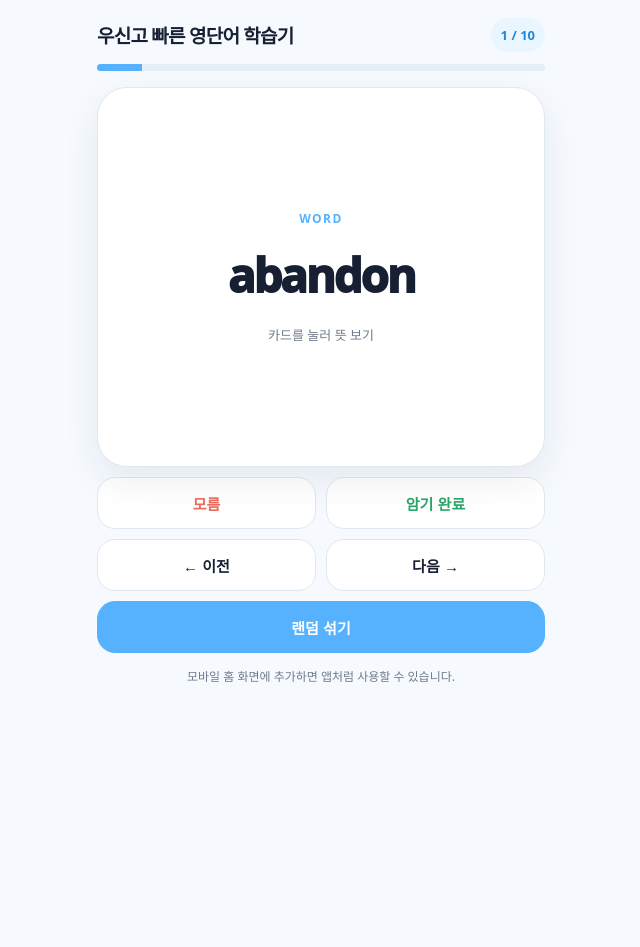
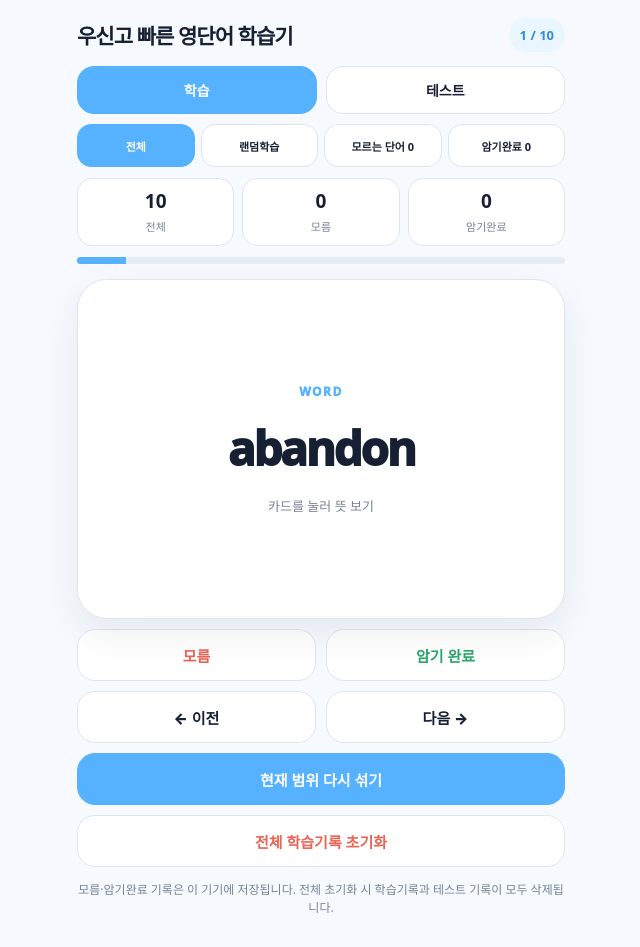
Before and after one commit to wooshin-vocab/wooshin-vocab.github.io, a plain HTML site: page index.html in a window 1280 px wide. Shown: the whole page, without its empty margins (319-959 px from the left). Before the commit the page ends 800 px from the top, so only its background shows below. Drawn offline with Linux system fonts and the light colour scheme.

Commit message:
Add files via upload

```diff
--- a/index.html
+++ b/index.html
@@ -2,107 +2,80 @@
 <html lang="ko">
 <head>
 <meta charset="utf-8">
-  <meta name="viewport" content="width=device-width, initial-scale=1, viewport-fit=cover">
+<meta name="viewport" content="width=device-width,initial-scale=1,viewport-fit=cover">
 <meta name="theme-color" content="#56B2FF">
 <meta name="apple-mobile-web-app-capable" content="yes">
-  <meta name="apple-mobile-web-app-status-bar-style" content="default">
-  <meta name="apple-mobile-web-app-title" content="영단어 카드">
+<meta name="apple-mobile-web-app-title" content="빠른 영단어">
 <link rel="manifest" href="manifest.webmanifest">
+<link rel="apple-touch-icon" href="icon-192.png">
 <title>우신고 빠른 영단어 학습기</title>
 <style>
-    :root{--sky:#56B2FF;--sky2:#eaf6ff;--ink:#172033;--muted:#6f7b8c;--line:#dfe7f0;--bg:#f6faff;--card:#fff;--good:#2ba66a;--bad:#ed6a5a}
+:root{--sky:#56B2FF;--sky2:#EAF6FF;--ink:#172033;--muted:#778394;--line:#DDE6EF;--bg:#F6FAFF;--card:#fff;--good:#2BA66A;--bad:#EB6555}
 *{box-sizing:border-box;-webkit-tap-highlight-color:transparent}
 body{margin:0;background:var(--bg);color:var(--ink);font-family:system-ui,-apple-system,BlinkMacSystemFont,"Segoe UI",sans-serif}
-    .app{max-width:480px;margin:0 auto;padding:18px 16px 28px}
-    .top{display:flex;justify-content:space-between;align-items:center;gap:12px;margin-bottom:12px}
-    .brand{font-size:19px;font-weight:900;letter-spacing:-.04em}
-    .counter{font-size:13px;font-weight:800;color:#2488d8;background:var(--sky2);padding:8px 10px;border-radius:999px}
-    .progress{height:7px;background:#e5edf5;border-radius:999px;overflow:hidden;margin-bottom:16px}
-    .progress span{display:block;height:100%;background:var(--sky);width:10%;transition:width .25s}
-    .stage{perspective:1100px;height:380px}
-    .card{height:100%;position:relative;transform-style:preserve-3d;transition:transform .42s ease}
-    .card.flipped{transform:rotateY(180deg)}
-    .face{position:absolute;inset:0;background:var(--card);border:1px solid var(--line);border-radius:30px;box-shadow:0 14px 36px rgba(21,34,56,.08);display:flex;flex-direction:column;justify-content:center;align-items:center;text-align:center;padding:30px;backface-visibility:hidden}
-    .back{transform:rotateY(180deg)}
-    .label{font-size:12px;font-weight:900;letter-spacing:.12em;color:var(--sky);margin-bottom:24px}
-    .word{font-size:46px;font-weight:950;letter-spacing:-.05em;line-height:1.08}
-    .meaning{font-size:34px;font-weight:900;letter-spacing:-.04em;line-height:1.28}
-    .hint{font-size:13px;color:var(--muted);margin-top:24px}
-    .row{display:grid;grid-template-columns:1fr 1fr;gap:10px;margin-top:10px}
-    button{min-height:52px;border:1px solid var(--line);border-radius:18px;background:#fff;color:var(--ink);font-size:15px;font-weight:850;cursor:pointer}
-    button:active{transform:scale(.98)}
-    .bad{color:var(--bad)} .good{color:var(--good)}
-    .shuffle{width:100%;margin-top:10px;background:var(--sky);border-color:var(--sky);color:#fff}
-    .foot{text-align:center;color:var(--muted);font-size:12px;margin-top:14px}
-    @media(max-width:370px){.stage{height:345px}.word{font-size:39px}.meaning{font-size:29px}}
+.app{max-width:520px;margin:0 auto;padding:18px 16px 30px}
+.header{display:flex;justify-content:space-between;align-items:center;gap:12px}
+.brand{font-size:21px;font-weight:950;letter-spacing:-.045em}.counter{font-size:13px;font-weight:900;color:#318EDB;background:var(--sky2);padding:8px 11px;border-radius:999px}
+.mainnav{display:grid;grid-template-columns:1fr 1fr;gap:9px;margin:14px 0 10px}.mainnav a{text-decoration:none;text-align:center;min-height:48px;border-radius:17px;border:1px solid var(--line);background:#fff;color:var(--ink);font-size:14px;font-weight:900;display:flex;align-items:center;justify-content:center}.mainnav .active{background:var(--sky);border-color:var(--sky);color:#fff}
+.modebar{display:grid;grid-template-columns:repeat(4,1fr);gap:6px;margin-bottom:11px}.modebar button{min-height:43px;border:1px solid var(--line);border-radius:14px;background:#fff;color:var(--ink);font-size:11px;font-weight:900;padding:5px}.modebar button.active{background:var(--sky);border-color:var(--sky);color:#fff}
+.stats{display:grid;grid-template-columns:repeat(3,1fr);gap:8px;margin-bottom:11px}.stat{background:#fff;border:1px solid var(--line);border-radius:15px;padding:9px 5px;text-align:center}.stat b{display:block;font-size:19px}.stat small{font-size:11px;color:var(--muted)}
+.progress{height:7px;background:#E4ECF4;border-radius:999px;overflow:hidden;margin-bottom:15px}.progress span{display:block;height:100%;background:var(--sky);width:0;transition:width .2s}
+.stage{height:340px;perspective:1200px}.card{height:100%;position:relative;transform-style:preserve-3d;transition:transform .42s}.card.flipped{transform:rotateY(180deg)}.face{position:absolute;inset:0;backface-visibility:hidden;background:#fff;border:1px solid var(--line);border-radius:30px;box-shadow:0 14px 36px rgba(23,32,51,.08);display:flex;flex-direction:column;justify-content:center;align-items:center;text-align:center;padding:28px}.back{transform:rotateY(180deg)}
+.label{font-size:12px;font-weight:950;letter-spacing:.12em;color:var(--sky);margin-bottom:24px}.important{display:none;margin-bottom:12px;padding:6px 10px;border-radius:999px;background:#FFF3C9;color:#9C6800;font-size:11px;font-weight:900}.important.show{display:inline-block}.word{font-size:46px;font-weight:950;letter-spacing:-.05em;line-height:1.05}.meaning{font-size:34px;font-weight:900;letter-spacing:-.04em;line-height:1.28}.hint{margin-top:24px;color:var(--muted);font-size:13px}
+.row{display:grid;grid-template-columns:1fr 1fr;gap:10px;margin-top:10px}button{font-family:inherit}.action{min-height:52px;border:1px solid var(--line);border-radius:18px;background:#fff;color:var(--ink);font-size:15px;font-weight:900}.bad{color:var(--bad)}.good{color:var(--good)}.shuffle{width:100%;margin-top:10px;background:var(--sky);border-color:var(--sky);color:#fff}.reset{width:100%;margin-top:10px;background:#fff;color:var(--bad)}
+.empty{display:none;background:#fff;border:1px dashed #C7D4E1;border-radius:25px;padding:34px 20px;text-align:center}.empty strong{display:block;font-size:20px;margin-bottom:8px}.empty span{font-size:13px;color:var(--muted)}
+.note{text-align:center;font-size:12px;color:var(--muted);line-height:1.5;margin-top:14px}
+@media(max-width:380px){.stage{height:310px}.word{font-size:39px}.meaning{font-size:29px}.modebar button{font-size:10px}}
 </style>
 </head>
 <body>
 <main class="app">
-    <div class="top">
-      <div class="brand">우신고 빠른 영단어 학습기</div>
-      <div class="counter" id="counter">1 / 10</div>
+<header class="header"><div class="brand">우신고 빠른 영단어 학습기</div><div class="counter" id="counter">1 / 10</div></header>
+<nav class="mainnav"><a class="active" href="./">학습</a><a href="test.html">테스트</a></nav>
+<div class="modebar">
+<button class="active" data-mode="all" type="button">전체</button>
+<button data-mode="random" type="button">랜덤학습</button>
+<button data-mode="unknown" type="button">모르는 단어 <span id="unknownCount">0</span></button>
+<button data-mode="known" type="button">암기완료 <span id="knownCount">0</span></button>
 </div>
+<section class="stats">
+<div class="stat"><b id="totalStat">10</b><small>전체</small></div>
+<div class="stat"><b id="unknownStat">0</b><small>모름</small></div>
+<div class="stat"><b id="knownStat">0</b><small>암기완료</small></div>
+</section>
 <div class="progress"><span id="bar"></span></div>
-
-    <section class="stage" id="stage" aria-label="플래시카드">
+<section id="studyArea">
+<div class="stage" id="stage" tabindex="0">
 <div class="card" id="card">
-        <div class="face">
-          <div class="label">WORD</div>
-          <div class="word" id="word">abandon</div>
-          <div class="hint">카드를 눌러 뜻 보기</div>
-        </div>
-        <div class="face back">
-          <div class="label">MEANING</div>
-          <div class="meaning" id="meaning">버리다, 포기하다</div>
-          <div class="hint">다시 누르면 단어 보기</div>
-        </div>
-      </div>
+<div class="face"><div class="important" id="imp1">중요단어</div><div class="label">WORD</div><div class="word" id="word"></div><div class="hint">카드를 눌러 뜻 보기</div></div>
+<div class="face back"><div class="important" id="imp2">중요단어</div><div class="label">MEANING</div><div class="meaning" id="meaning"></div><div class="hint">다시 누르면 단어 보기</div></div>
+</div></div>
+<div class="row"><button class="action bad" id="unknownBtn" type="button">모름</button><button class="action good" id="knownBtn" type="button">암기 완료</button></div>
+<div class="row"><button class="action" id="prevBtn" type="button">← 이전</button><button class="action" id="nextBtn" type="button">다음 →</button></div>
+<button class="action shuffle" id="shuffleBtn" type="button">현재 범위 다시 섞기</button>
 </section>
-
-    <div class="row">
-      <button id="unknown" class="bad" type="button">모름</button>
-      <button id="known" class="good" type="button">암기 완료</button>
-    </div>
-    <div class="row">
-      <button id="prev" type="button">← 이전</button>
-      <button id="next" type="button">다음 →</button>
-    </div>
-    <button id="shuffle" class="shuffle" type="button">랜덤 섞기</button>
-    <div class="foot">모바일 홈 화면에 추가하면 앱처럼 사용할 수 있습니다.</div>
+<section class="empty" id="emptyArea"><strong id="emptyTitle"></strong><span id="emptyText"></span></section>
+<button class="action reset" id="resetBtn" type="button">전체 학습기록 초기화</button>
+<div class="note">모름·암기완료 기록은 이 기기에 저장됩니다. 전체 초기화 시 학습기록과 테스트 기록이 모두 삭제됩니다.</div>
 </main>
-
 <script src="words.js"></script>
 <script>
-let deck=[...WORDS], index=0, flipped=false;
-const card=document.getElementById("card"), word=document.getElementById("word"),
-meaning=document.getElementById("meaning"), counter=document.getElementById("counter"),
-bar=document.getElementById("bar");
-
-function render(){
-  flipped=false; card.classList.remove("flipped");
-  word.textContent=deck[index].word;
-  meaning.textContent=deck[index].meaning;
-  counter.textContent=`${index+1} / ${deck.length}`;
-  bar.style.width=`${((index+1)/deck.length)*100}%`;
-}
-function flip(){flipped=!flipped;card.classList.toggle("flipped",flipped)}
-function next(){index=(index+1)%deck.length;render()}
-function prev(){index=(index-1+deck.length)%deck.length;render()}
-document.getElementById("stage").addEventListener("click",flip);
-document.getElementById("next").addEventListener("click",next);
-document.getElementById("prev").addEventListener("click",prev);
-document.getElementById("known").addEventListener("click",next);
-document.getElementById("unknown").addEventListener("click",next);
-document.getElementById("shuffle").addEventListener("click",()=>{
-  for(let i=deck.length-1;i>0;i--){
-    const j=Math.floor(Math.random()*(i+1));
-    [deck[i],deck[j]]=[deck[j],deck[i]];
-  }
-  index=0;render();
-});
-if("serviceWorker" in navigator){window.addEventListener("load",()=>navigator.serviceWorker.register("./sw.js"))}
-render();
+const LEARN_KEY="wooshin-vocab-learning-v3", TEST_KEY="wooshin-vocab-tests-v3";
+const state={mode:"all",index:0,deck:[],flipped:false,known:new Set(),unknown:new Set()};
+const $=id=>document.getElementById(id);
+function shuffled(arr){const a=[...arr];for(let i=a.length-1;i>0;i--){const j=Math.floor(Math.random()*(i+1));[a[i],a[j]]=[a[j],a[i]]}return a}
+function load(){try{const d=JSON.parse(localStorage.getItem(LEARN_KEY)||"{}");(d.known||[]).forEach(x=>state.known.add(x));(d.unknown||[]).forEach(x=>state.unknown.add(x))}catch(e){}}
+function save(){localStorage.setItem(LEARN_KEY,JSON.stringify({known:[...state.known],unknown:[...state.unknown]}))}
+function stats(){$("totalStat").textContent=WORDS.length;$("unknownStat").textContent=state.unknown.size;$("knownStat").textContent=state.known.size;$("unknownCount").textContent=state.unknown.size;$("knownCount").textContent=state.known.size;document.querySelectorAll("[data-mode]").forEach(b=>b.classList.toggle("active",b.dataset.mode===state.mode))}
+function build(){if(state.mode==="unknown")state.deck=WORDS.filter(x=>state.unknown.has(x.word));else if(state.mode==="known")state.deck=WORDS.filter(x=>state.known.has(x.word));else if(state.mode==="random")state.deck=shuffled(WORDS);else state.deck=[...WORDS];state.index=0;render()}
+function render(){stats();if(!state.deck.length){$("studyArea").style.display="none";$("emptyArea").style.display="block";$("counter").textContent="0 / 0";$("bar").style.width="0%";$("emptyTitle").textContent=state.mode==="unknown"?"모르는 단어가 없습니다":state.mode==="known"?"암기 완료 단어가 없습니다":"등록된 단어가 없습니다";$("emptyText").textContent=state.mode==="unknown"?"전체 학습에서 ‘모름’을 누르면 여기에 자동으로 모입니다.":state.mode==="known"?"‘암기 완료’를 누른 단어가 여기에 모입니다.":"words.js를 확인해 주세요.";return}$("studyArea").style.display="block";$("emptyArea").style.display="none";state.index=Math.min(state.index,state.deck.length-1);state.flipped=false;$("card").classList.remove("flipped");const x=state.deck[state.index];$("word").textContent=x.word;$("meaning").textContent=x.meaning;$("counter").textContent=`${state.index+1} / ${state.deck.length}`;$("bar").style.width=`${((state.index+1)/state.deck.length)*100}%`;$("imp1").classList.toggle("show",!!x.important);$("imp2").classList.toggle("show",!!x.important)}
+function flip(){state.flipped=!state.flipped;$("card").classList.toggle("flipped",state.flipped)}
+function next(){state.index=(state.index+1)%state.deck.length;render()} function prev(){state.index=(state.index-1+state.deck.length)%state.deck.length;render()}
+function classify(kind){if(!state.deck.length)return;const w=state.deck[state.index].word;if(kind==="known"){state.known.add(w);state.unknown.delete(w)}else{state.unknown.add(w);state.known.delete(w)}save();if(state.mode==="all"||state.mode==="random"){next();return}const old=state.index;state.deck=state.mode==="unknown"?WORDS.filter(x=>state.unknown.has(x.word)):WORDS.filter(x=>state.known.has(x.word));state.index=state.deck.length?Math.min(old,state.deck.length-1):0;render()}
+$("stage").addEventListener("click",flip);$("nextBtn").addEventListener("click",next);$("prevBtn").addEventListener("click",prev);$("knownBtn").addEventListener("click",()=>classify("known"));$("unknownBtn").addEventListener("click",()=>classify("unknown"));$("shuffleBtn").addEventListener("click",()=>{state.deck=shuffled(state.deck);state.index=0;render()});document.querySelectorAll("[data-mode]").forEach(b=>b.addEventListener("click",()=>{state.mode=b.dataset.mode;build()}));
+$("resetBtn").addEventListener("click",()=>{if(confirm("학습기록과 테스트 기록을 모두 초기화할까요?")){state.known.clear();state.unknown.clear();localStorage.removeItem(LEARN_KEY);localStorage.removeItem(TEST_KEY);state.mode="all";build();alert("전체 기록을 초기화했습니다.")}});
+load();build();
+if("serviceWorker" in navigator)navigator.serviceWorker.register("./sw.js").catch(()=>{});
 </script>
 </body>
 </html>
--- a/words.js
+++ b/words.js
@@ -1,12 +1,12 @@
 const WORDS = [
-  {word:"abandon", meaning:"버리다, 포기하다"},
-  {word:"achieve", meaning:"달성하다, 이루다"},
-  {word:"benefit", meaning:"이익, 혜택"},
-  {word:"consider", meaning:"고려하다"},
-  {word:"increase", meaning:"증가하다"},
-  {word:"provide", meaning:"제공하다"},
-  {word:"require", meaning:"필요로 하다, 요구하다"},
-  {word:"significant", meaning:"중요한, 상당한"},
-  {word:"various", meaning:"다양한"},
-  {word:"maintain", meaning:"유지하다"}
+  {word:"abandon", meaning:"버리다, 포기하다", important:false},
+  {word:"achieve", meaning:"달성하다, 이루다", important:false},
+  {word:"benefit", meaning:"이익, 혜택", important:false},
+  {word:"consider", meaning:"고려하다", important:false},
+  {word:"increase", meaning:"증가하다", important:false},
+  {word:"provide", meaning:"제공하다", important:false},
+  {word:"require", meaning:"필요로 하다, 요구하다", important:false},
+  {word:"significant", meaning:"중요한, 상당한", important:true},
+  {word:"various", meaning:"다양한", important:false},
+  {word:"maintain", meaning:"유지하다", important:true}
 ];
```
Also changed, not shown: sw.js (+5 -5 lines), test.html (added, +60 -0 lines), icon-192.png (added), icon-512.png (added), manifest.webmanifest. Lines whose indentation alone changed are shown as unchanged.
